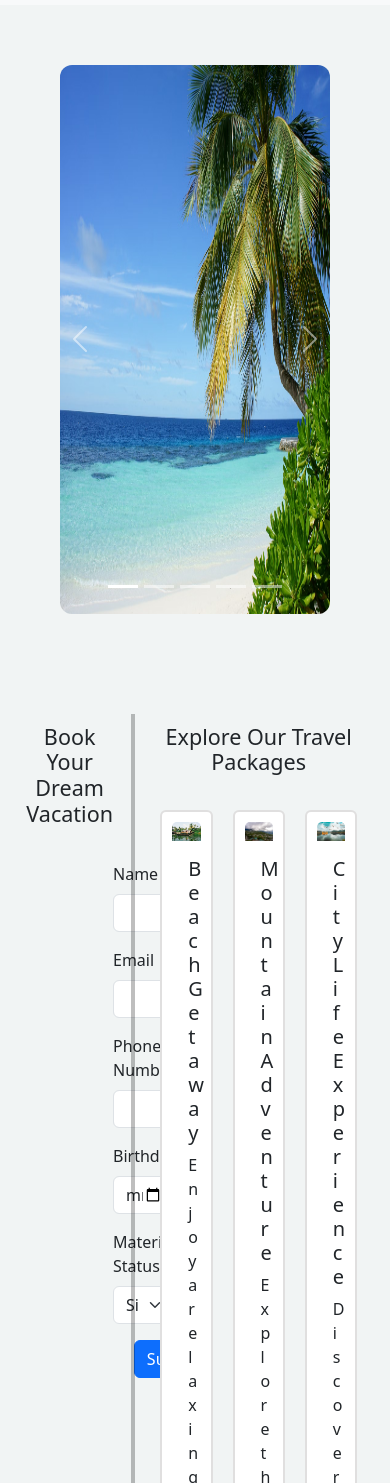
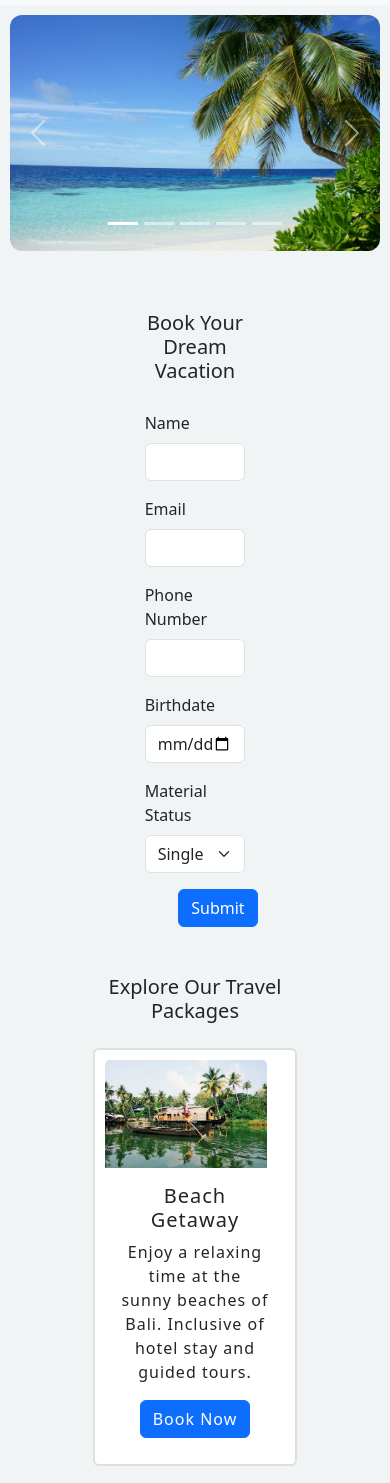
Before and after one commit to bhavanapal/Destination-Paradise-with-JavaScript, a plain HTML site: page index.html in a window 390 px wide. Shown: the part 51-1534 px from the top of the page. Drawn offline with nearby package versions, Linux system fonts and the light colour scheme.

Commit message:
Update style.css

```diff
--- a/CSS/style.css
+++ b/CSS/style.css
@@ -1,78 +1,267 @@
-#container{
-    background-color:rgb(241, 244, 244);
+/* ==========================
+   Main Container
+========================== */
+#container {
+    background-color: rgb(241, 244, 244);
     min-height: 100vh;
 }
 
-#carousel{
+/* ==========================
+   Carousel
+========================== */
+#carousel {
     margin: 60px;
 }
 
-.carousel-item  img{
+.carousel-item img {
+    width: 100%;
     height: 65vh;
+    object-fit: cover;
     border-radius: 12px;
 }
 
-.explore-container{
-    display:flex;
+/* ==========================
+   Explore Section
+========================== */
+.explore-container {
+    display: flex;
     justify-content: center;
+    align-items: flex-start;
+    gap: 30px;
     margin: 10px;
     margin-top: 100px;
 }
 
-.explore-container .form h4,.explore-sites h4 , .about-us h4 ,.about-text h4{
+.explore-container .form h4,
+.explore-sites h4,
+.about-us h4,
+.about-text h4 {
     text-align: center;
-       margin:10px;
+    margin: 10px;
 }
-.explore-container .vr{
-    height: 200x;
+
+.explore-container .vr {
     border: 2px solid #000;
+    height: 200px; /* Fixed typo: 200x -> 200px */
 }
- .form .form-container{
+
+.form .form-container {
     margin-left: 90px;
     margin-top: 20px;
     width: 75%;
     padding: 15px;
 }
-.explore-sites #card-container{
+
+/* ==========================
+   Cards
+========================== */
+.explore-sites #card-container {
     display: flex;
     justify-content: center;
+    flex-wrap: wrap;
+    gap: 20px;
     padding: 15px;
 }
 
-.card{
+.card {
     width: 27%;
-    margin: 10px;
-    padding:10px;
+    padding: 10px;
     border: 2px solid #7875753b;
 }
 
-.explore-sites .card-container .card img{
+.explore-sites .card-container .card img {
     width: 80%;
-    margin: 30px;
+    display: block;
+    margin: 20px auto;
     border-radius: 12px;
-    align-items: center;
 }
-.explore-sites .card-container .card .card-body{
-    justify-items: center;
+
+.explore-sites .card-container .card .card-body {
+    text-align: center;
 }
-.explore-sites .card-container .card,.card-body, .card-title,.card-text{
-    text-align:center;
+
+.explore-sites .card-container .card,
+.card-body,
+.card-title,
+.card-text {
+    text-align: center;
     letter-spacing: 1px;
 }
-.about-us{
+
+/* ==========================
+   About Section
+========================== */
+.about-us {
     display: flex;
     justify-content: center;
+    align-items: center;
+    gap: 30px;
     margin: 10px;
     margin-top: 100px;
 }
- .about-us .about-img{
-    width:85%;
+
+.about-us .about-img {
+    width: 85%;
     border-radius: 16px;
     margin: 20px;
 }
-.about-us .about-text p{
+
+.about-us .about-text p {
     margin: 15px;
     padding: 12px;
     text-align: center;
     letter-spacing: 1px;
 }
+
+/* ======================================
+   Laptop (992px - 1199px)
+====================================== */
+@media (max-width: 1199px) {
+
+    #carousel {
+        margin: 40px;
+    }
+
+    .card {
+        width: 40%;
+    }
+
+    .form .form-container {
+        width: 90%;
+        margin-left: 40px;
+    }
+
+    .about-us {
+        gap: 20px;
+    }
+}
+
+/* ======================================
+   Tablet (768px - 991px)
+====================================== */
+@media (max-width: 991px) {
+
+    #carousel {
+        margin: 25px;
+    }
+
+    .carousel-item img {
+        height: 50vh;
+    }
+
+    .explore-container {
+        flex-direction: column;
+        align-items: center;
+        margin-top: 60px;
+    }
+
+    .explore-container .vr {
+        display: none;
+    }
+
+    .form .form-container {
+        width: 100%;
+        margin-left: 0;
+    }
+
+    .card {
+        width: 45%;
+    }
+
+    .about-us {
+        flex-direction: column;
+        text-align: center;
+        margin-top: 70px;
+    }
+
+    .about-us .about-img {
+        width: 100%;
+        margin: 10px 0;
+    }
+}
+
+/* ======================================
+   Mobile (576px - 767px)
+====================================== */
+@media (max-width: 767px) {
+
+    #carousel {
+        margin: 15px;
+    }
+
+    .carousel-item img {
+        height: 35vh;
+    }
+
+    .explore-container {
+        margin-top: 50px;
+        padding: 10px;
+    }
+
+    .form .form-container {
+        width: 100%;
+        padding: 10px;
+    }
+
+    .explore-sites #card-container {
+        flex-direction: column;
+        align-items: center;
+    }
+
+    .card {
+        width: 90%;
+    }
+
+    .about-us {
+        margin-top: 50px;
+    }
+
+    .about-us .about-img {
+        width: 100%;
+    }
+
+    .about-us .about-text p {
+        padding: 8px;
+        font-size: 15px;
+    }
+}
+
+/* ======================================
+   Small Mobile (Below 576px)
+====================================== */
+@media (max-width: 575px) {
+
+    #carousel {
+        margin: 10px;
+    }
+
+    .carousel-item img {
+        height: 28vh;
+    }
+
+    .explore-container {
+        margin-top: 40px;
+    }
+
+    .form .form-container {
+        width: 100%;
+        padding: 8px;
+    }
+
+    .card {
+        width: 100%;
+    }
+
+    .card img {
+        width: 90%;
+    }
+
+    h4 {
+        font-size: 20px;
+    }
+
+    .about-us .about-text p {
+        font-size: 14px;
+        line-height: 1.6;
+    }
+}
```
Lines whose indentation alone changed are shown as unchanged.
